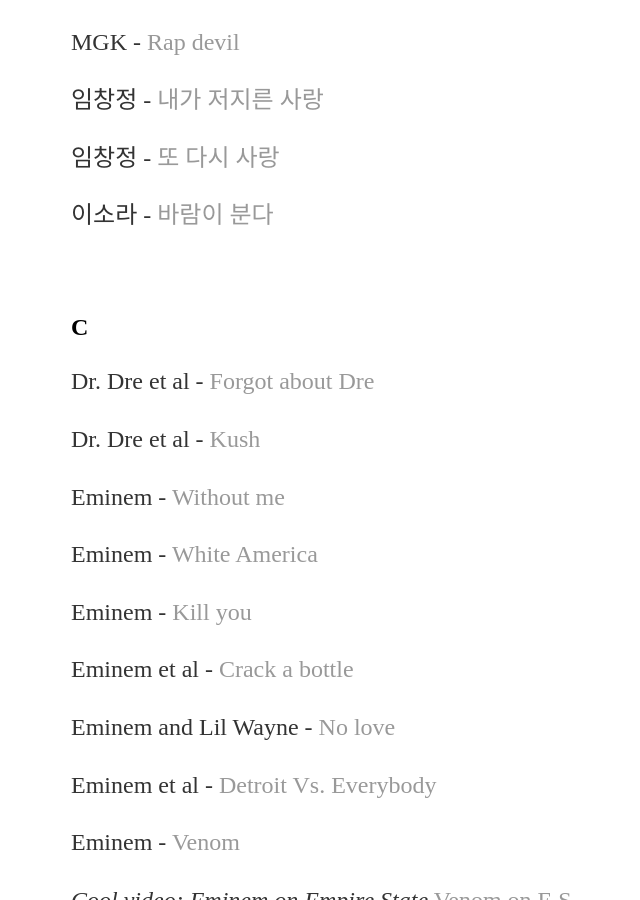
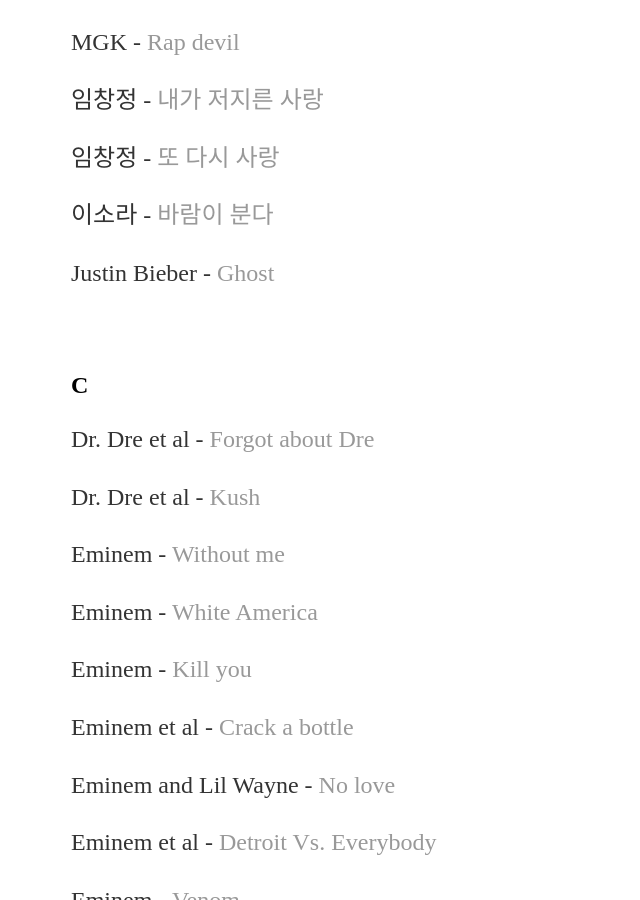
Before and after one commit to yjkweon24/yjkweon24.github.io, a Jekyll site: the page built from _posts/2018-10-23-songs-that-i-love.md, in a window 1280 px wide and 900 px high, scrolled down 9866 px. Shown: the whole window, without its empty margins (121-761 px from the left). Built offline with Jekyll 4.4.1, drawn with Linux system fonts in a browser that asks for light colours.

Commit message:
Update 2018-10-23-songs-that-i-love.md

```diff
--- a/_posts/2018-10-23-songs-that-i-love.md
+++ b/_posts/2018-10-23-songs-that-i-love.md
@@ -341,6 +341,8 @@
 
 이소라 - [바람이 분다](https://www.youtube.com/watch?v=mRWxGCDBRNY)
 
+Justin Bieber - [Ghost](https://www.youtube.com/watch?v=Fp8msa5uYsc&ab_channel=JustinBieberVEVO)
+
 <br>
 
 ## C
```
